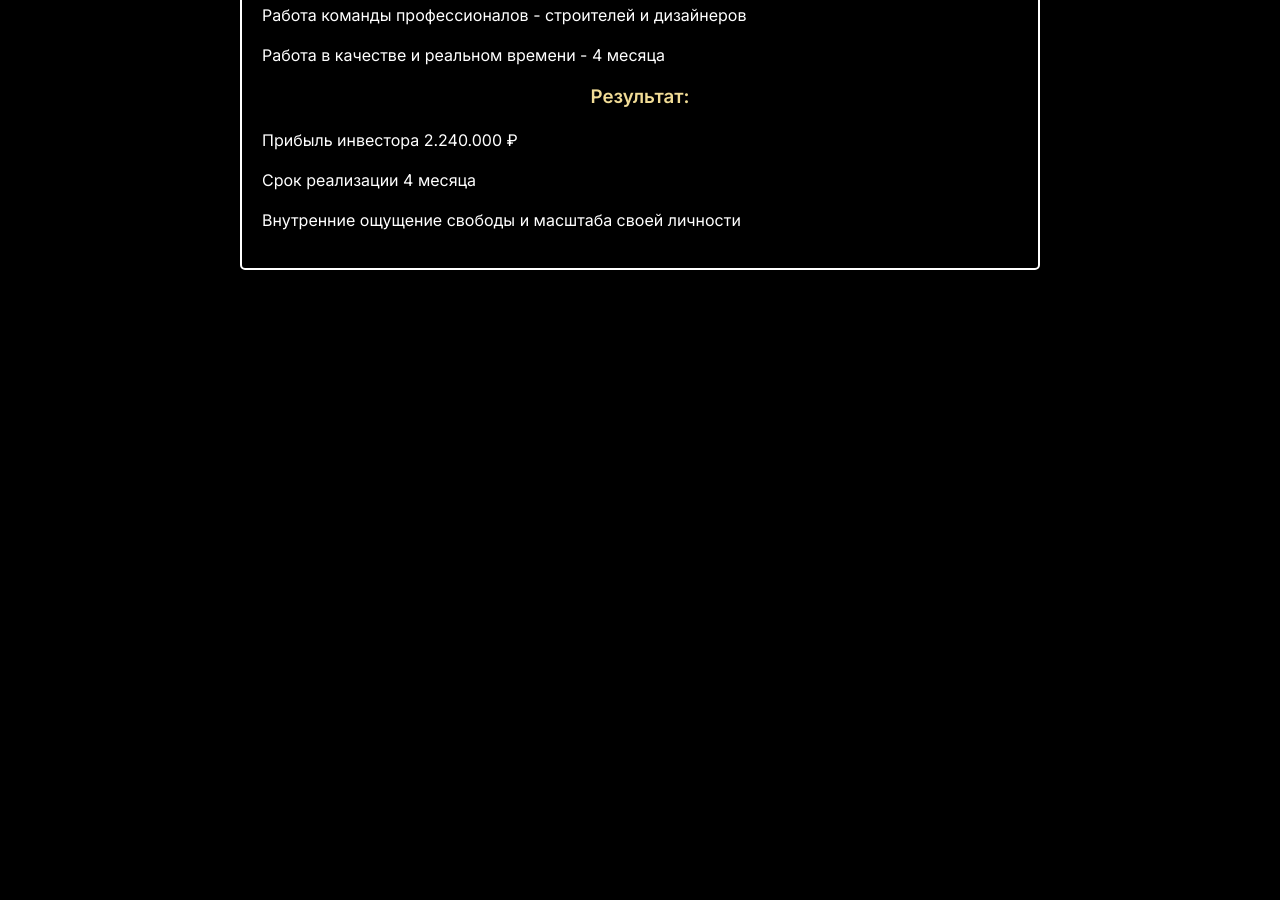
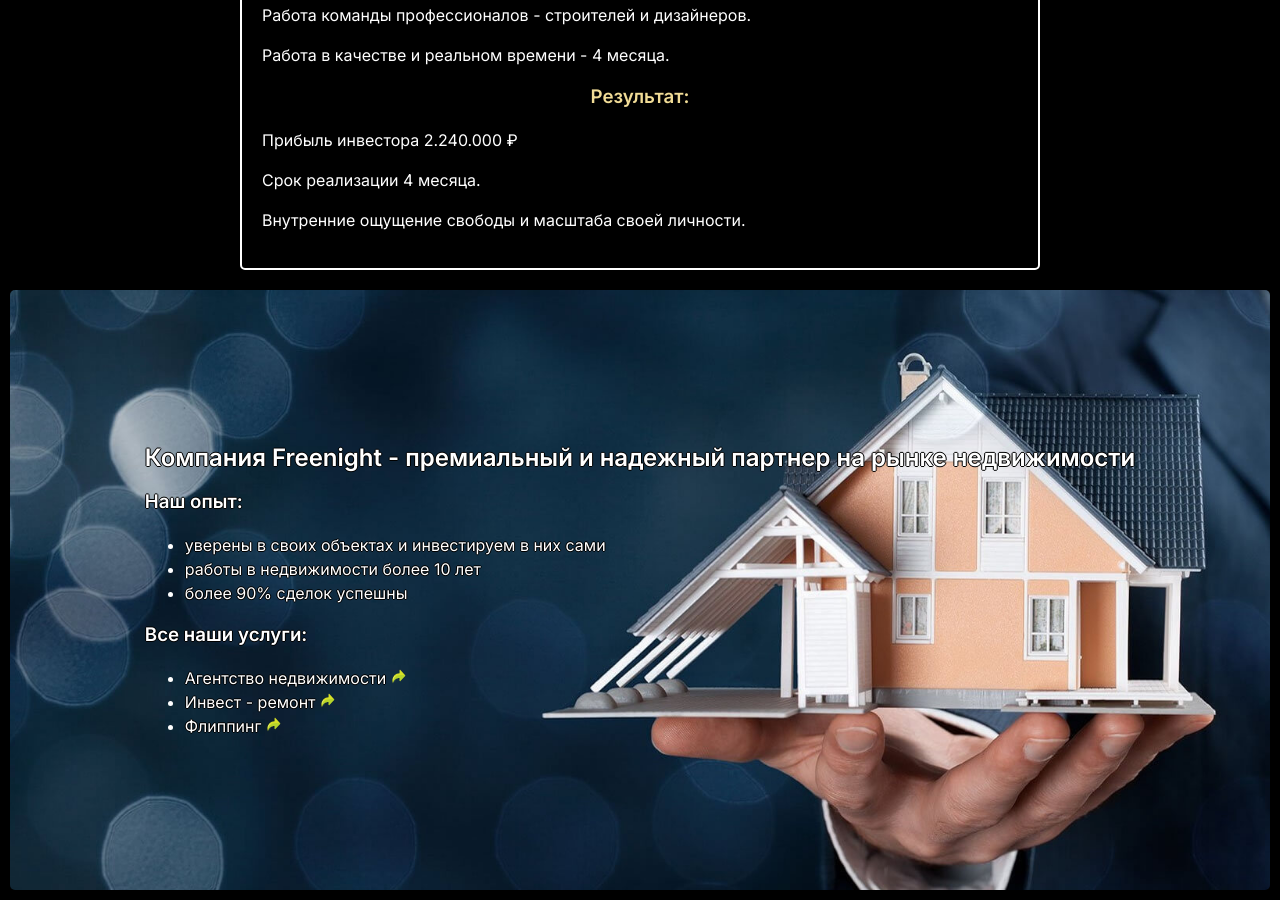
Before and after one commit to YourunB/real-estate, a plain HTML site: page index.html in a window 1280 px wide. Shown: the part 3252-4152 px from the top of the page. Before the commit the page ends 3552 px from the top, so only its background shows below. Drawn offline with Linux system fonts and the light colour scheme; a web font is replaced by a local one.

Commit message:
feat: add image for link and complete about section

```diff
--- a/index.html
+++ b/index.html
@@ -149,17 +149,41 @@
       </div>
       <div class="cases__content">
         <h3>Точка А</h3>
-        <p>Дом в поселке без ремонта, не пригодный для жизни, внутреннее ощущение пустоты и непонимания «стоит ли».</p>
+        <p>Дом в поселке без ремонта, не пригодный для жизни, внутреннее ощущение пустоты и непонимания "стоит ли".</p>
         <h3>Что сделано:</h3>
         <p>Куплен объект в коробке и участком за 3.200.000 &#8381;</p>
         <p>Ремонт под ключ внутренний и внешний 5.600.000 &#8381;</p>
         <p>Инвестиционных вложений 8.800.000 &#8381;</p>
-        <p>Работа команды профессионалов - строителей и дизайнеров</p>
-        <p>Работа в качестве и реальном времени - 4 месяца </p>
+        <p>Работа команды профессионалов - строителей и дизайнеров.</p>
+        <p>Работа в качестве и реальном времени - 4 месяца.</p>
         <h3>Результат:</h3>
         <p>Прибыль инвестора 2.240.000 &#8381;</p>
-        <p>Срок реализации 4 месяца</p>
-        <p>Внутренние ощущение свободы и масштаба своей личности</p>
+        <p>Срок реализации 4 месяца.</p>
+        <p>Внутренние ощущение свободы и масштаба своей личности.</p>
+      </div>
+    </section>
+
+    <section class="about" id="about">
+      <div class="about__content">
+        <h2>Компания Freenight - премиальный и надежный партнер на рынке недвижимости</h2>
+
+        <div>
+          <h3>Наш опыт:</h3>
+          <ul>
+            <li>уверены в своих объектах и инвестируем в них сами</li>
+            <li>работы в недвижимости более 10 лет</li>
+            <li>более 90% сделок успешны</li>
+          </ul>
+        </div>
+
+        <div>
+          <h3>Все наши услуги:</h3>
+          <ul>
+            <li>Агентство недвижимости <a href="https://freenights.ru/" target="_blank"><img class="link-btn" src="./assets/images/svg/arrow.svg" alt="Link"></a></li>
+            <li>Инвест - ремонт <a href="https://freenights.ru/" target="_blank"><img class="link-btn" src="./assets/images/svg/arrow.svg" alt="Link"></a></li>
+            <li>Флиппинг <a href="https://freenights.ru/" target="_blank"><img class="link-btn" src="./assets/images/svg/arrow.svg" alt="Link"></a></li>
+          </ul>
+        </div>
       </div>
     </section>
   </main>
--- a/styles/main.css
+++ b/styles/main.css
@@ -558,7 +558,38 @@
   border-radius: 5px;
 }
 
-/*-------------------------------------------------------------------------------*/
+/*----------------------------about-section-------------------------------------------*/
+
+.about {
+  background-image: url('../assets/images/company.jpg');
+  background-size: cover;
+  background-position: center;
+  min-height: 600px;
+  border-radius: 5px;
+  display: flex;
+  justify-content: center;
+  align-items: center;
+  flex-wrap: wrap;
+}
+
+.link-btn {
+  width: 15px;
+  transition: 0.5s;
+}
+
+@media (hover:hover) {
+  .link-btn:hover {
+    cursor: pointer;
+    transform: scale(1.5);
+  }
+}
+
+.link-btn:active {
+  transition: 0.2s;
+  transform: scale(0.9);
+}
+
+/*---------------------------------------------------------------------------------*/
 
 @media (max-width: 900px) {
   .menu {
```
Also changed, not shown: assets/images/company.jpg (added), assets/images/svg/arrow.svg (added).
